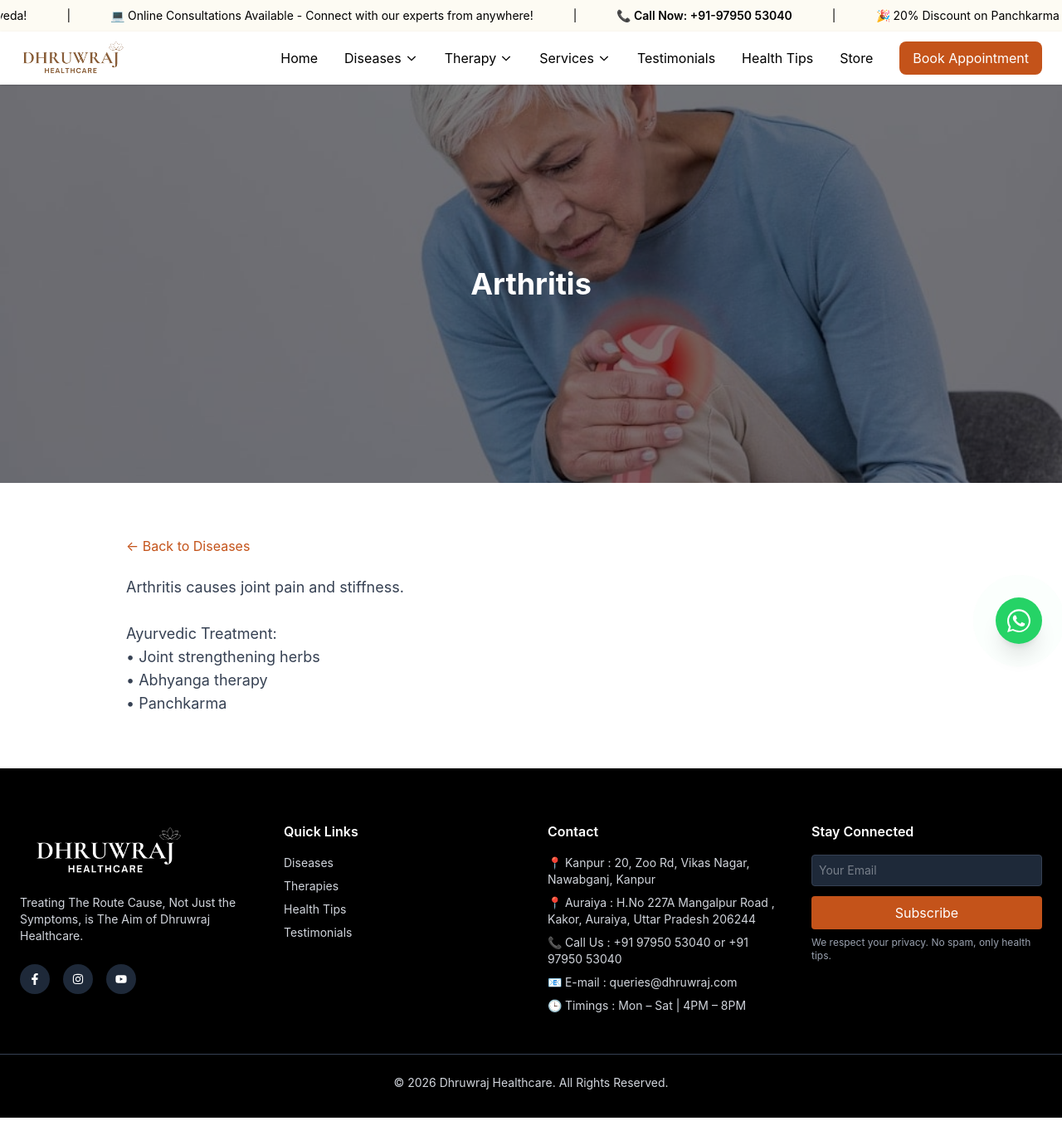
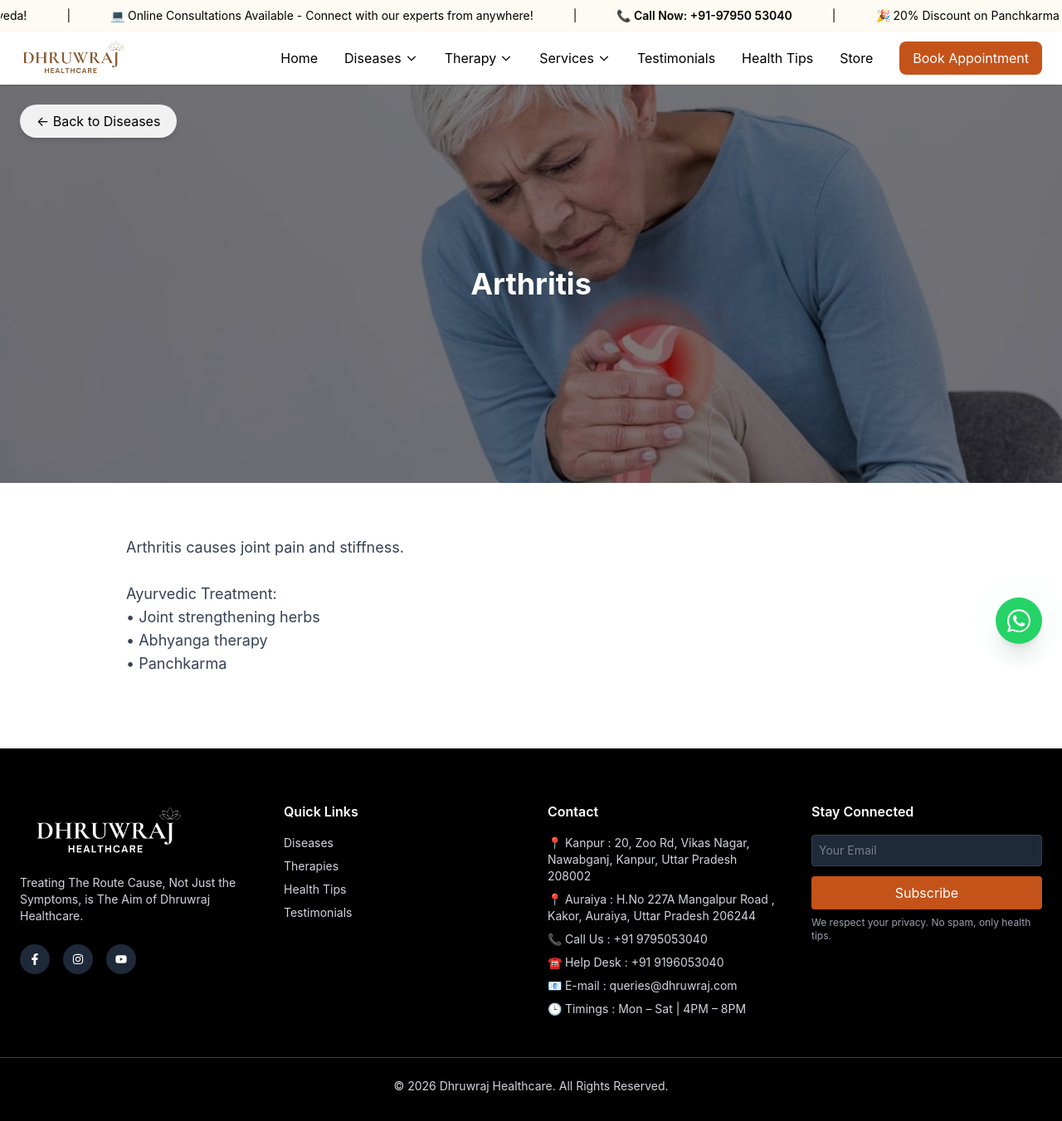
Before and after one commit to yashraj1054/dhruwrajhealthcare, a React (Vite) app: page /diseases/age-related/arthritis in a window 1280 px wide. Shown: the whole page at 83% size. Built offline with nearby package versions, Linux system fonts and the light colour scheme.

Commit message:
Footer Updates

```diff
--- a/src/components/Footer.jsx
+++ b/src/components/Footer.jsx
@@ -87,10 +87,11 @@ Regards
         <div>
           <h4 className="text-white font-semibold mb-4">Contact</h4>
 
-          <p className="text-sm mb-2">📍 Kanpur : <a href="https://maps.app.goo.gl/LxW2B1RDZ5Wy9b449" className="hover:text-[#C4531A]">20, Zoo Rd, Vikas Nagar, Nawabganj, Kanpur</a> </p>
-          <p className="text-sm mb-2 ">📍 Auraiya : <a href="https://maps.app.goo.gl/nwNg7y2Dg3B7GYFw6" className="hover:text-[#C4531A]">H.No 227A Mangalpur Road , Kakor, Auraiya, Uttar Pradesh 206244</a>  </p>           <p className="text-sm mb-2 "></p>
+          <p className="text-sm mb-2">📍 Kanpur : <a href="https://maps.app.goo.gl/LxW2B1RDZ5Wy9b449" className="hover:text-[#C4531A]">20, Zoo Rd, Vikas Nagar, Nawabganj, Kanpur, Uttar Pradesh 208002</a> </p>
+          <p className="text-sm mb-2 ">📍 Auraiya : <a href="https://maps.app.goo.gl/nwNg7y2Dg3B7GYFw6" className="hover:text-[#C4531A]">H.No 227A Mangalpur Road , Kakor, Auraiya, Uttar Pradesh 206244</a>  </p>
 
-          <p className="text-sm mb-2">📞 Call Us : <a href="tel:+919795053040" className="hover:text-[#C4531A]">+91 97950 53040</a> or <a href="tel:+919795053040" className="hover:text-[#C4531A]">+91 97950 53040</a></p>
+          <p className="text-sm mb-2">📞 Call Us : <a href="tel:+919795053040" className="hover:text-[#C4531A]">+91 9795053040</a> </p>
+          <p className="text-sm mb-2">☎️ Help Desk : <a href="tel:+919196053040" className="hover:text-[#C4531A]">+91 9196053040</a></p>
 
           <p className="text-sm mb-2">
           📧 E-mail : <a href="mailto:queries@dhruwraj.com" className="hover:text-[#C4531A]">queries@dhruwraj.com</a> </p>
--- a/src/data/diseases.js
+++ b/src/data/diseases.js
@@ -3,6 +3,7 @@ export const diseases = [
   {
     categorySlug: "lifestyle",
     categoryName: "Lifestyle Disorders",
+    categoryNameHindi: "जीवनशैली विकार",
     image: "/images/Diseases/lifestyle.jpg",
     diseases: [
       {
--- a/src/pages/DiseaseDetails.jsx
+++ b/src/pages/DiseaseDetails.jsx
@@ -27,16 +27,22 @@ const DiseaseDetails = () => {
         />
         <div className="absolute inset-0 bg-black/50 flex items-center justify-center text-white">
           <h1 className="text-4xl font-bold">{disease.name}</h1>
+          <button
+          onClick={() => navigate("/diseases")}
+          className="absolute top-6 left-6 z-20 bg-white/90 text-black backdrop-blur px-5 py-2 rounded-full shadow-md flex items-center gap-2 hover:bg-white transition"
+        >
+          ← Back to Diseases
+        </button>
         </div>
       </div>
 
       <div className="max-w-5xl mx-auto px-6 py-16">
-        <button
+        {/* <button
           onClick={() => navigate("/diseases")}
           className="text-[#C4531A] mb-6"
         >
           ← Back to Diseases
-        </button>
+        </button> */}
 
         <p className="whitespace-pre-line text-lg text-gray-700">
           {disease.content}
--- a/src/pages/Diseases.jsx
+++ b/src/pages/Diseases.jsx
@@ -34,6 +34,9 @@ const Diseases = () => {
                 <h2 className="text-2xl font-semibold text-gray-800">
                   {category.categoryName}
                 </h2>
+                <h4 className="text-2xl font-semibold text-gray-800">
+                  {category.categoryNameHindi}
+                </h4>
 
                 <p className="text-gray-500 mt-2">
                   {category.diseases.length} Conditions Covered
--- a/src/pages/Home.jsx
+++ b/src/pages/Home.jsx
@@ -200,7 +200,8 @@ const Home = () => {
       {/* Close Button */}
       <button
         onClick={() => setShowPopup(false)}
-        className="absolute top- right-4 text-2xl text-[#C4531A] hover:text-black"
+        // className="absolute top- right-4 text-2xl text-[#C4531A] hover:text-black"
+        className="absolute cursor-pointer top-4 right-4 flex items-center justify-center w-8 h-8 rounded-full border-2 border-[#C4531A] text-xl  bg-[#C4531A] text-white transition-colors"
       >
         ✕
       </button>
--- a/src/pages/ServiceDetails.jsx
+++ b/src/pages/ServiceDetails.jsx
@@ -40,6 +40,12 @@ Service: ${service.name}
           <h1 className="text-4xl md:text-5xl font-bold">
             {service.name}
           </h1>
+          <button
+          onClick={() => navigate("/services")}
+          className="absolute top-6 left-6 z-20 bg-white/90 text-black backdrop-blur px-5 py-2 rounded-full shadow-md flex items-center gap-2 hover:bg-white transition"
+        >
+          ← Back to Services
+        </button>
 
           <button
             onClick={handleBooking}
@@ -52,12 +58,12 @@ Service: ${service.name}
 
       <div className="max-w-5xl mx-auto px-6 py-16">
 
-        <button
+        {/* <button
           onClick={() => navigate("/services")}
           className="mb-8 text-[#C4531A]"
         >
           ← Back to Services
-        </button>
+        </button> */}
 
         <p className="text-lg text-gray-700 whitespace-pre-line">
           {service.description}
--- a/src/pages/TestimonialDetails.jsx
+++ b/src/pages/TestimonialDetails.jsx
@@ -27,6 +27,12 @@ const TestimonialDetails = () => {
           <h1 className="text-4xl md:text-5xl font-bold">
             {patient.name}
           </h1>
+          <button
+          onClick={() => navigate("/testimonials")}
+          className="absolute top-6 left-6 z-20 bg-white/90 text-black backdrop-blur px-5 py-2 rounded-full shadow-md flex items-center gap-2 hover:bg-white transition"
+        >
+          ← Back to Testimonials
+        </button>
           <p className="mt-4 bg-[#C4531A] px-6 py-2 rounded-full">
             {patient.disease}
           </p>
@@ -35,12 +41,12 @@ const TestimonialDetails = () => {
 
       <div className="max-w-5xl mx-auto px-6 py-16">
 
-        <button
+        {/* <button
           onClick={() => navigate("/testimonials")}
           className="mb-8 text-[#C4531A]"
         >
-          ← Back to Testimonials
-        </button>
+          ← Back to
+        </button> */}
 
         <p className="text-lg text-gray-700 mb-10 whitespace-pre-line">
           {patient.description}
```
